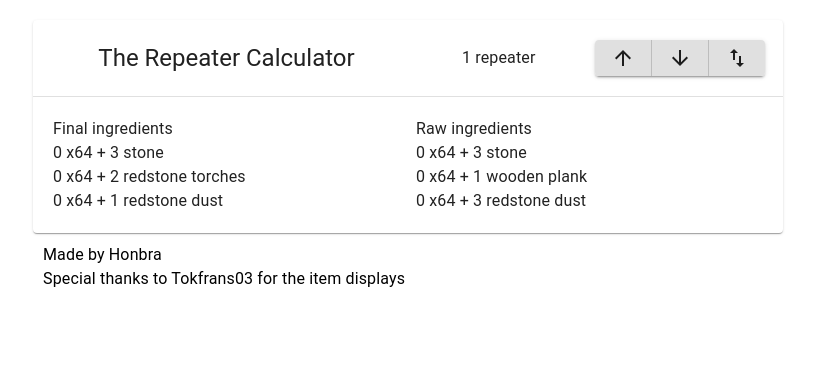
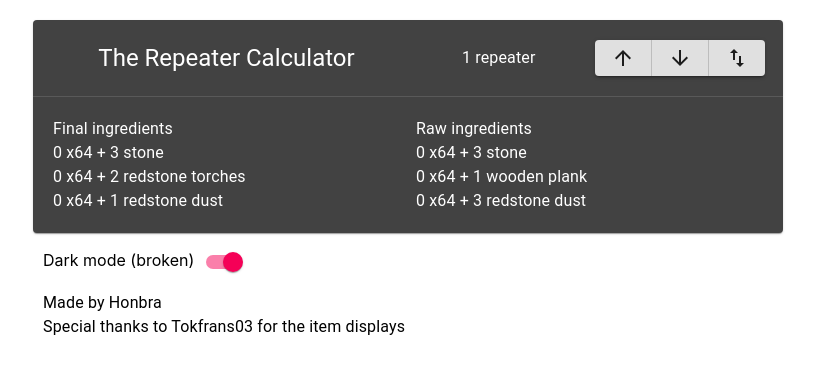
Before and after one commit to HonbraDev/repeater-counter, a React (Create React App) app: page / in a window 1280 px wide. Shown: the top 374 px of the page, without its empty margins (232-1047 px from the left). Built offline with nearby package versions, Linux system fonts and the light colour scheme.

Commit message:
Half-working dark mode

```diff
--- a/src/App.tsx
+++ b/src/App.tsx
@@ -7,8 +7,15 @@ import {
   Card,
   Divider,
   Grid,
+  Switch,
+  ThemeProvider,
+  Container,
 } from "@material-ui/core";
-import { makeStyles, createStyles } from "@material-ui/core/styles";
+import {
+  makeStyles,
+  createStyles,
+  createMuiTheme,
+} from "@material-ui/core/styles";
 import { ArrowUpward, ArrowDownward, ImportExport } from "@material-ui/icons";
 
 const useStyles = makeStyles(() =>
@@ -31,14 +38,29 @@ const useStyles = makeStyles(() =>
     madeBy: {
       margin: 10,
     },
+    darkMode: {
+      margin: 10,
+    },
   })
 );
 
 function App() {
   const [repeaterCount, setRepeaterCount] = useState(1);
   const classes = useStyles();
+  const [darkState, setDarkState] = useState(true);
+  const palletType = darkState ? "dark" : "light";
+  const darkTheme = createMuiTheme({
+    palette: {
+      type: palletType,
+    },
+  });
+  const handleThemeChange = () => {
+    setDarkState(!darkState);
+  };
 
   return (
+    <ThemeProvider theme={darkTheme}>
+      <Container>
         <div className="App">
           <Card className={classes.card}>
             <Grid container spacing={2}>
@@ -95,10 +117,21 @@ function App() {
               </Grid>
             </Grid>
           </Card>
+          <div className={classes.darkMode}>
+            <label htmlFor="darkmode">Dark mode (broken)</label>
+            <Switch
+              checked={darkState}
+              onChange={handleThemeChange}
+              id="darkmode"
+            />
+          </div>
           <Typography variant="body1" className={classes.madeBy}>
-        Made by Honbra <br /> Special thanks to Tokfrans03 for the item displays
+            Made by Honbra <br /> Special thanks to Tokfrans03 for the item
+            displays
           </Typography>
         </div>
+      </Container>
+    </ThemeProvider>
   );
 
   function addCount(i: number) {
```
Also changed, not shown: 1 other file (tests, documents, lock files or other folders). Lines whose indentation alone changed are shown as unchanged.
